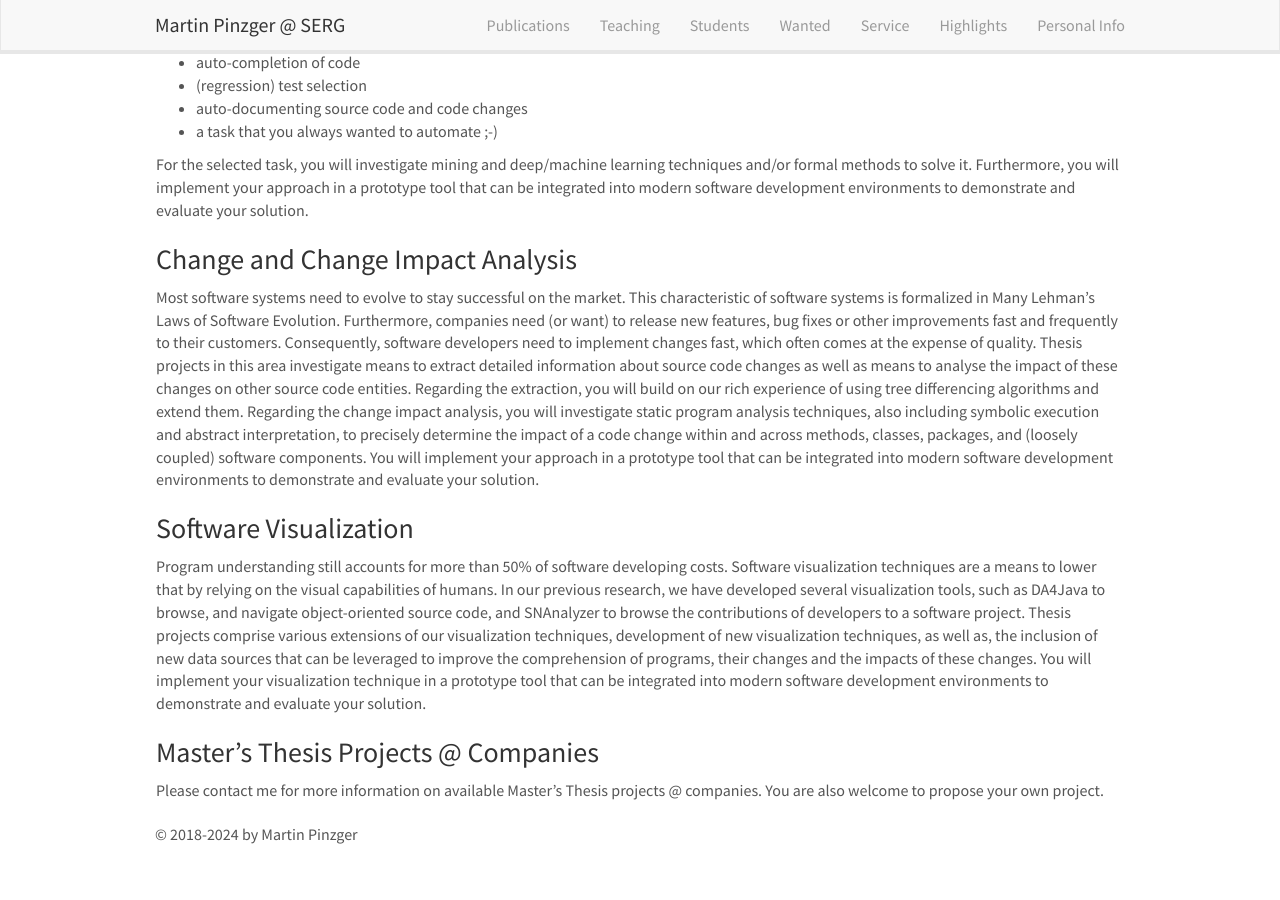
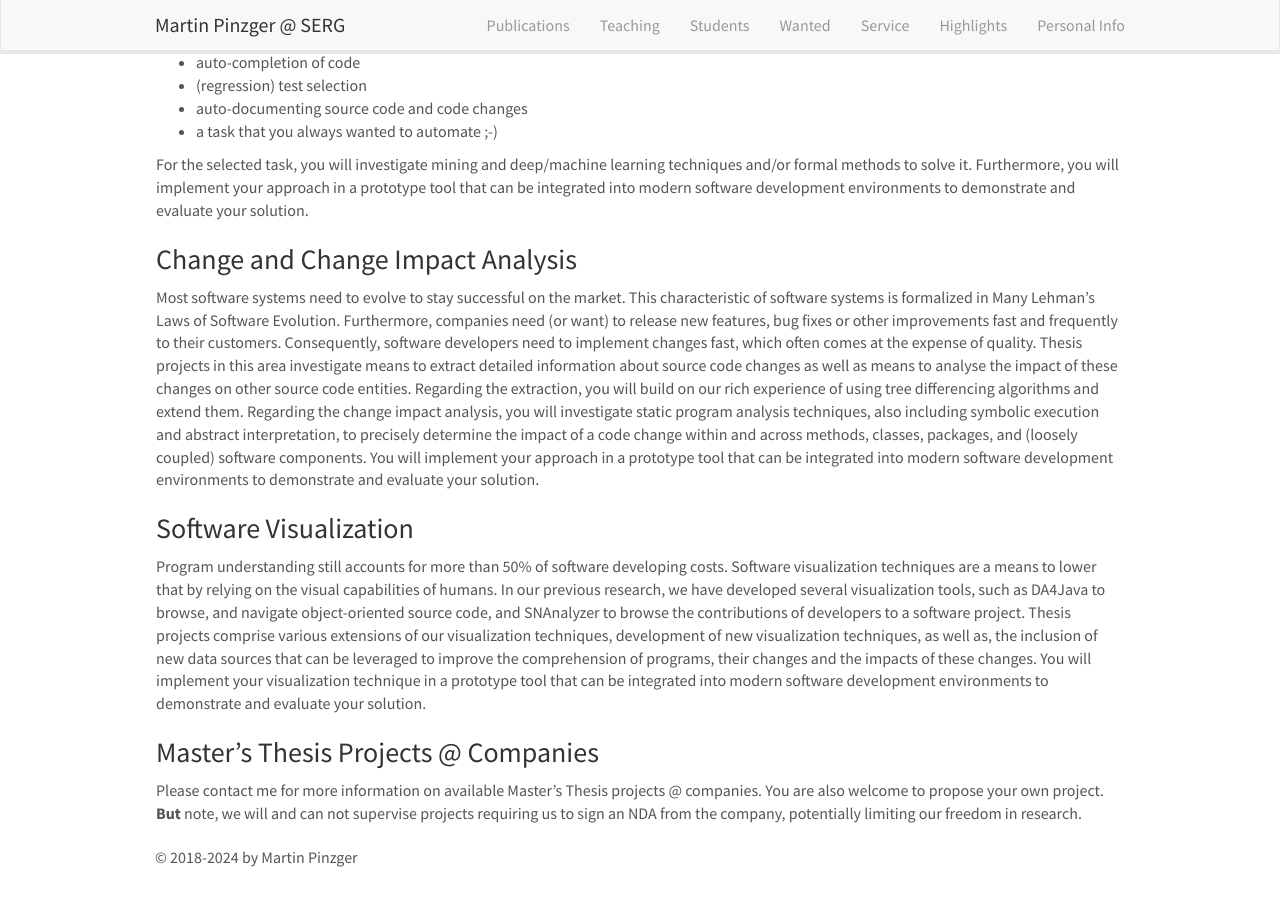
Before and after one commit to pinzger/pinzger.github.io, a Jekyll site: the page built from _pages/wanted.md, in a window 1280 px wide and 900 px high, scrolled down 668 px. Built offline with Jekyll 4.4.1, drawn with Linux system fonts in a browser that asks for light colours; nearby versions of some CDN libraries; before the commit the page ends 1546 px from its top, so only the background shows below that.

Commit message:
added note on no NDAs on wanted page

```diff
--- a/_pages/wanted.md
+++ b/_pages/wanted.md
@@ -49,4 +49,4 @@ Spreadsheets are used extensively in business for all sorts of tasks and purpose
 
 ### Master's Thesis Projects @ Companies
 Please contact me for more information on available Master's Thesis projects @ companies.
-You are also welcome to propose your own project.
+You are also welcome to propose your own project. **But** note, we will and can not supervise projects requiring us to sign an NDA from the company, potentially limiting our freedom in research.
```
